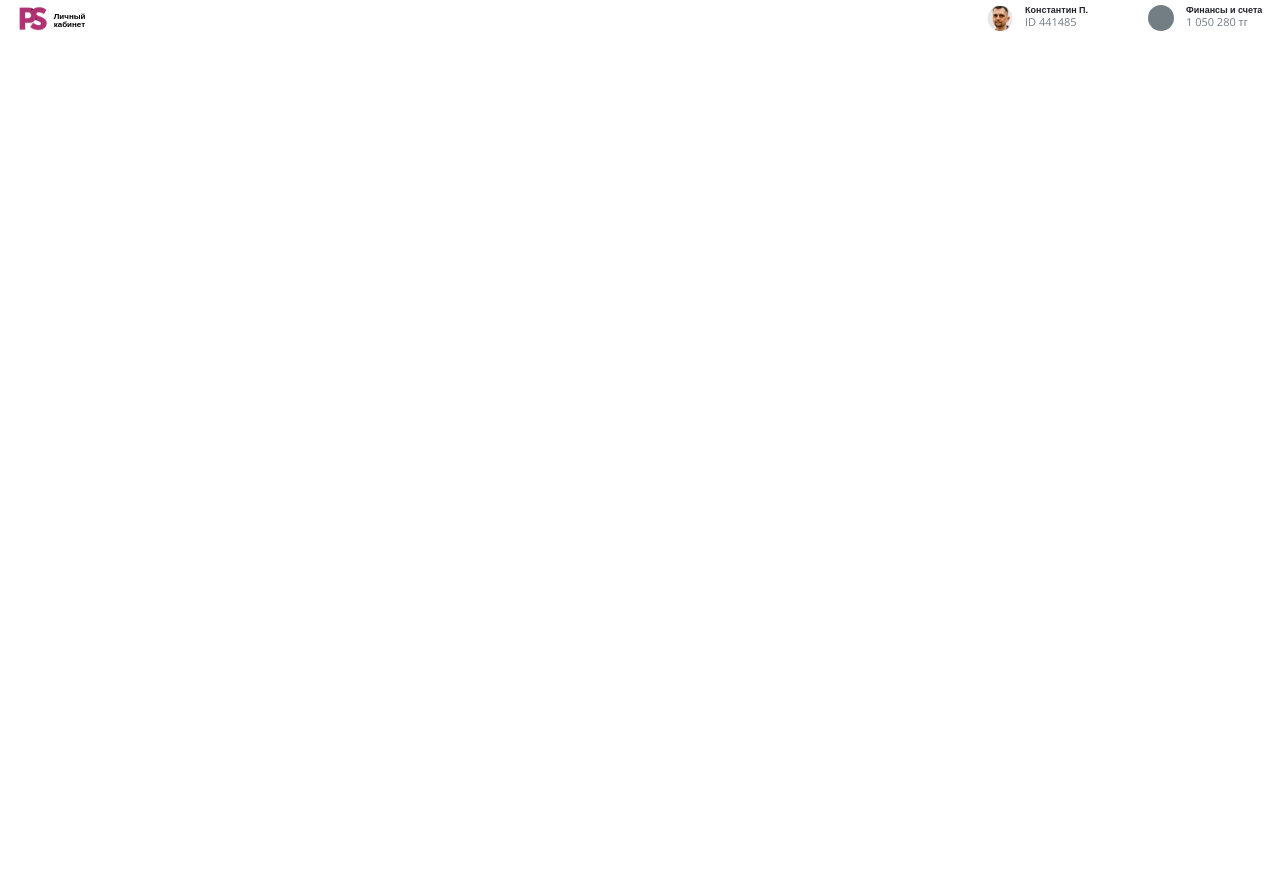
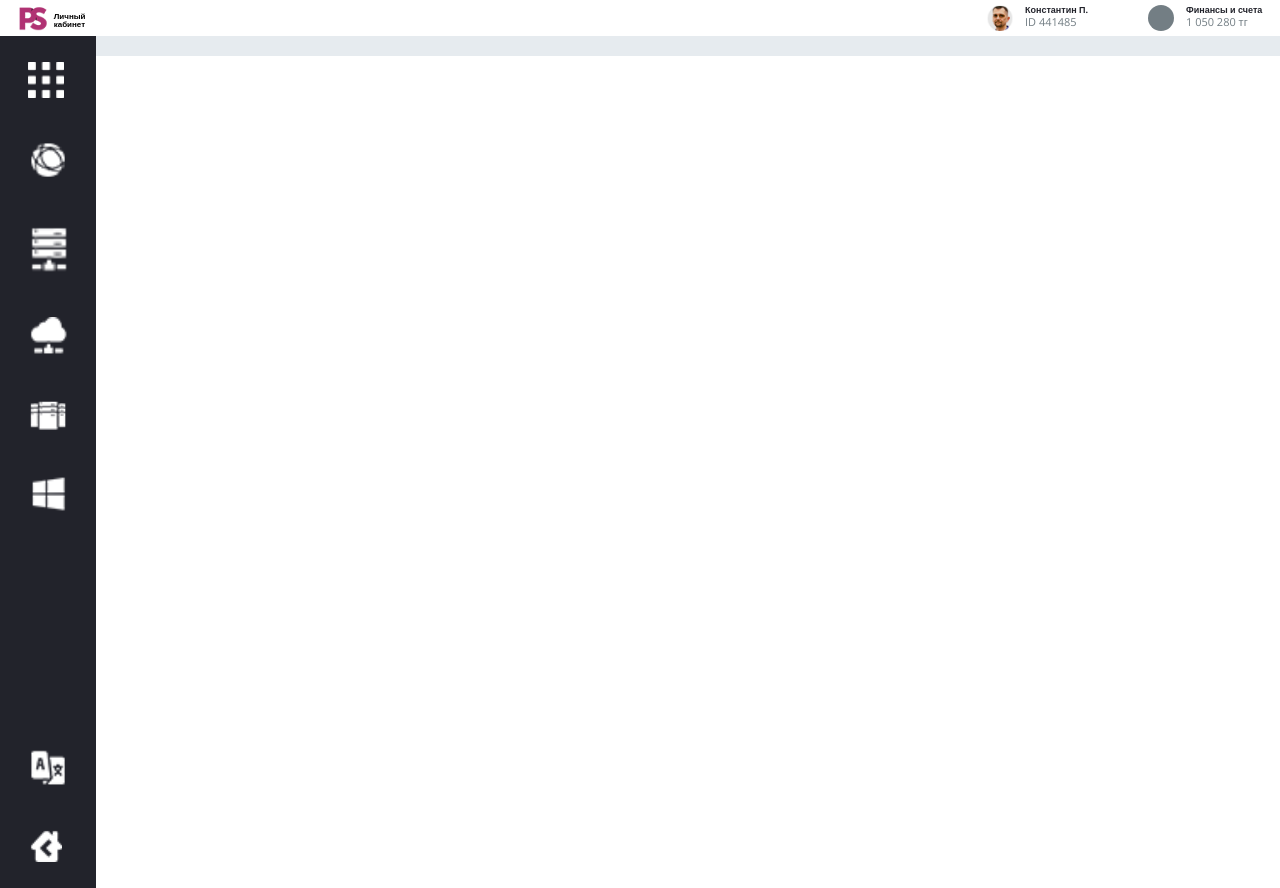
Before and after one commit to artifex-master/ps-test, a plain HTML site: page index.html in a window 1280 px wide. Before the commit the page ends 800 px from the top, so only its background shows below. Drawn offline with nearby package versions, Linux system fonts and the light colour scheme.

Commit message:
sidebar fully completed.

```diff
--- a/assets/css/style.css
+++ b/assets/css/style.css
@@ -26,7 +26,8 @@
 ************************************************************************/
 .header {
   background: #fff;
-  padding: 20px;
+  padding-top: 20px;
+  padding-bottom: 20px;
 }
 
 .header__inner-center {
@@ -97,8 +98,53 @@
 }
 
 
+/***********************************************************************
+  # MAIN
+************************************************************************/
+.main {
+  width: 100%;
+  position: relative;
+  background: var(--bg-main);
+
+  padding-top: 20px;
+}
+
+/********** Sidebar ************/
+.sidebar {
+  height: 100vh;
+  background: var(--black);
+  position: absolute;
+  top: 0;
+  left: 0;
+  padding: 2px;
+  padding: 26px 28px;
+}
+
+.sidebar-icons-top {
+  display: flex;
+  flex-direction: column;
+  gap: 42px;
+}
+
+.sidebar-icons__menu-dots img {
+  width: 36px;
+  height: 36px;
+}
+
+.sidebar-icons-bottom {
+  position: absolute;
+  bottom: 26px;
+
+  display: flex;
+  flex-direction: column;
+  gap: 42px;
+}
 
 
+.main .main-wrapper {
+  width: 80%;
+  margin: 0 auto;
+}
 
 
 
--- a/index.html
+++ b/index.html
@@ -101,6 +101,74 @@
       </div>
     </section>
 
+    <!-------------------------------------------------------
+      # Main
+    --------------------------------------------------------->
+    <section class="main">
+      <!-------------------------------------------------------
+        # Sidebar
+      --------------------------------------------------------->
+      <div class="sidebar">
+        <!--- Group icons top --->
+        <div class="sidebar-icons-top">
+          <!-- Menu dots (white) -->
+          <div class="sidebar-icons__menu-dots">
+            <img src="./assets/icons/menu-dots-white.png" alt="./assets/icons/menu-dots-white.png" />
+          </div>
+
+          <!-- Sidebar circle image -->
+          <div class="sidebar-icons__circle">
+            <img width="40px" height="40px" src="./assets/icons/sidebar__circle-img.png" alt="./assets/icons/sidebar__circle-img.png" />
+          </div>
+
+          <!-- Sidebar server image -->
+          <div class="sidebar-icons__circle">
+            <img width="40px"  src="./assets/icons/sidebar__server.png" alt="./assets/icons/sidebar__server.png" />
+          </div>
+
+          <!-- Sidebar circle image -->
+          <div class="sidebar-icons__circle">
+            <img width="40px" height="40px" src="./assets/icons/sidebar__cloud.png" alt="./assets/icons/sidebar__cloud.png" />
+          </div>
+
+          <!-- Sidebar data-center image -->
+          <div class="sidebar-icons__circle">
+            <img width="40px" src="./assets/icons/sidebar__data-center.png" alt="./assets/icons/sidebar__cdata-center.png" />
+          </div>
+
+          <!-- Sidebar windows image -->
+          <div class="sidebar-icons__circle">
+            <img width="40px" src="./assets/icons/sidebar__windows.png" alt="./assets/icons/sidebar__windows.png" />
+          </div>
+
+        </div>
+
+        <!--- Group icons bottom --->
+        <div class="sidebar-icons-bottom">
+          <!-- translate icon -->
+          <div class="sidebar-icons__circle">
+            <img width="40px" height="40px" src="./assets/icons/sidebar__translate.png" alt="./assets/icons/sidebar__translate.png" />
+          </div>
+
+          <!-- home icon -->
+          <div class="sidebar-icons__circle">
+            <img width="34px" height="34px" src="./assets/icons/sidebar__home.png" alt="./assets/icons/sidebar__home.png" />
+          </div>
+
+        </div>
+
+
+      </div>
+
+
+      <div class="main-wrapper">
+        <div class="main__inner"></div>
+      </div>
+    </section>
+
+
+
+
 
 
   </main>
```
Also changed, not shown: assets/icons/menu-dots-white.png (added), assets/icons/sidebar__circle-img.png (added), assets/icons/sidebar__cloud.png (added), assets/icons/sidebar__data-center.png (added), assets/icons/sidebar__home.png (added), assets/icons/sidebar__server.png (added), assets/icons/sidebar__translate.png (added), assets/icons/sidebar__windows.png (added).
